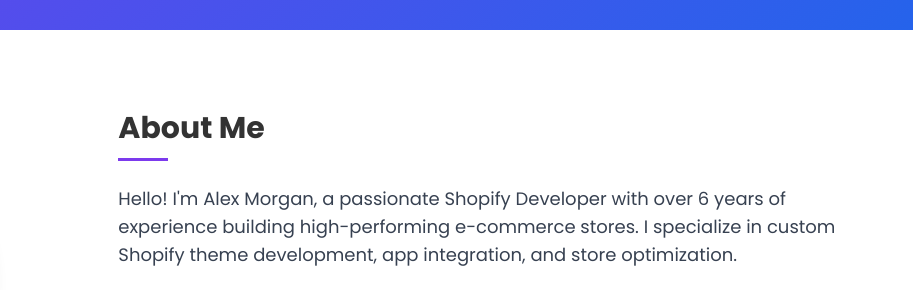
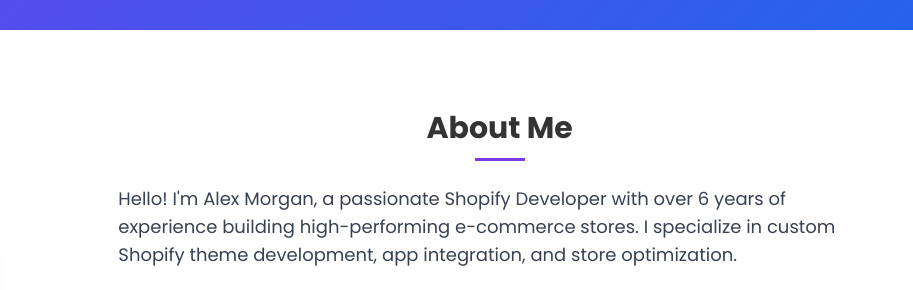
Before and after one commit to sharjeel-ahmed17/google_search_console, a plain HTML site: page index.html in a window 1280 px wide. Shown: the part 438-728 px from the top of the page, 367-1280 px from the left. Drawn offline with nearby package versions, Linux system fonts and the light colour scheme.

Commit message:
style some basic design

```diff
--- a/index.html
+++ b/index.html
@@ -39,10 +39,12 @@
             content: '';
             position: absolute;
             bottom: 0;
-            left: 0;
+            /* left: 0; */
             width: 50px;
             height: 3px;
             background: #7c3aed;
+            left: 50%;
+                transform: translateX(-50%);
         }
 
         .service-card:hover {
@@ -142,7 +144,7 @@
                     <img src="https://encrypted-tbn0.gstatic.com/images?q=tbn:ANd9GcRjL8YNXniDUieCj7DYAYqd9UWPC-zqvlj2uQ&s" alt="Alex Morgan" class="w-64 h-64 rounded-full shadow-lg">
                 </div>
                 <div class="md:w-2/3 md:pl-12">
-                    <h2 class="text-3xl font-bold mb-6 section-heading">About Me</h2>
+                    <h2 class="text-3xl font-bold mb-6 section-heading text-center">About Me</h2>
                     <p class="text-lg text-gray-700 mb-6">
                         Hello! I'm Alex Morgan, a passionate Shopify Developer with over 6 years of experience building
                         high-performing e-commerce stores. I specialize in custom Shopify theme development, app integration,
```
